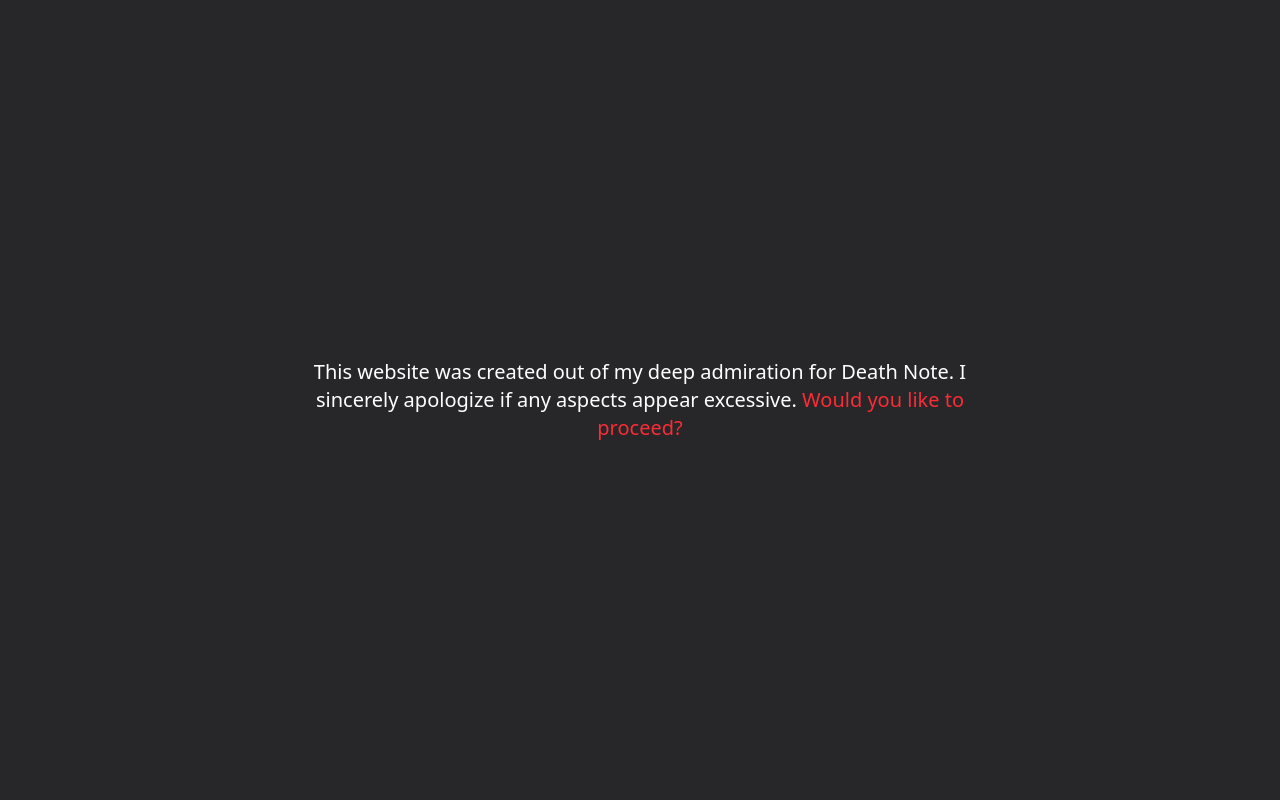
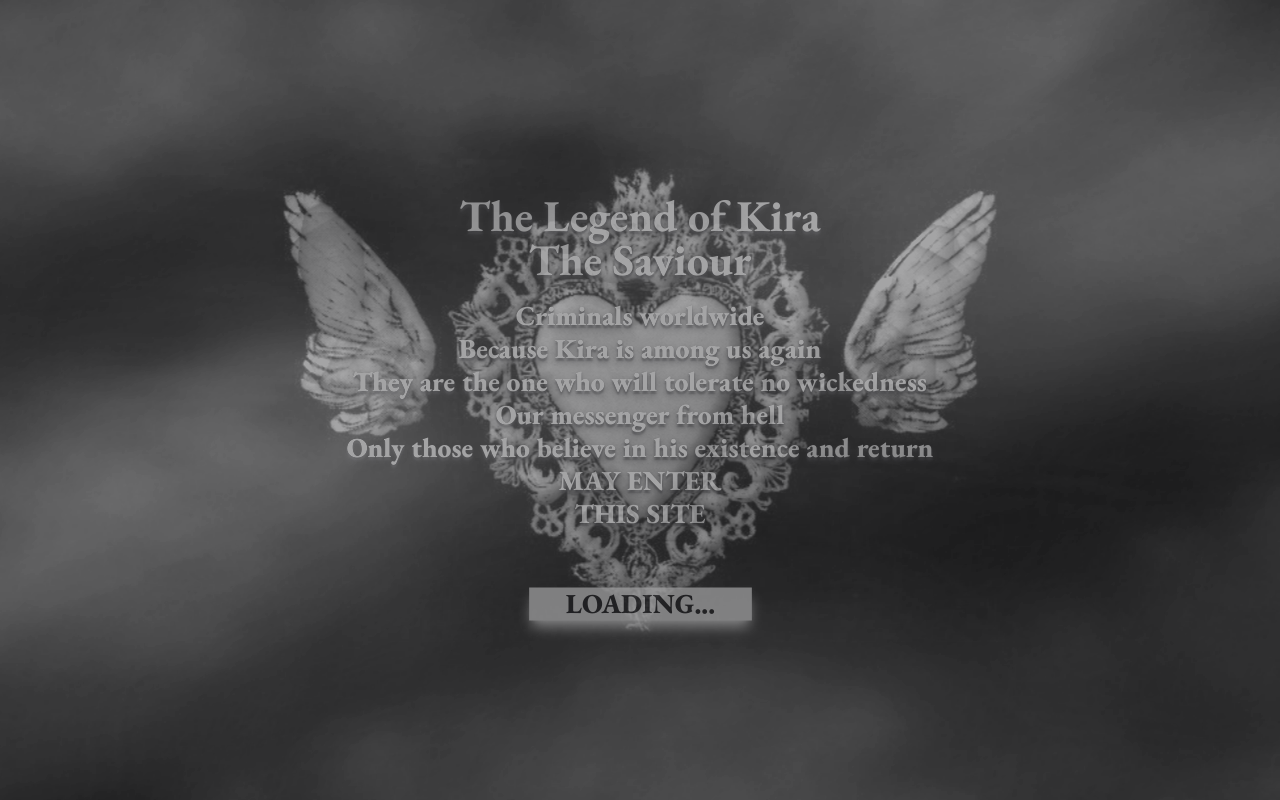
Before and after one commit to noparu/kira-website-2, a Next.js app: page / in a window 1280 px wide. Built offline with nearby package versions, Linux system fonts and the light colour scheme.

Commit message:
update home page, write page still wip

```diff
--- a/app/globals.css
+++ b/app/globals.css
@@ -34,8 +34,7 @@
 
 button {
   font-family: 'EB Garamond', serif;
-  @apply text-3xl text-zinc-900 font-black select-none bg-white px-10 shadow-lg/100 shadow-white opacity-70 cursor-pointer
-  hover:shadow-red-600 hover:bg-red-600 hover:text-red-200 transition-all ease-in-out
+  @apply text-3xl text-zinc-900 font-black select-none bg-white px-10 shadow-lg/100 shadow-white opacity-70 transition-all ease-in-out hover:shadow-red-600 hover:bg-red-600 hover:text-red-200 cursor-pointer
 }
 
 @keyframes zoom-in-out {
@@ -56,12 +55,30 @@
   }
 }
 
+@keyframes zoom-out {
+  from {
+    transform: scale(1);
+  }
+  to {
+    transform: scale(0.8);
+  }
+}
+
 @keyframes fade-in {
   from {
     opacity: 0;
   }
   to {
     opacity: 1;
+  }
+}
+
+@keyframes fade-out {
+  from {
+    opacity: 1;
+  }
+  to {
+    opacity: 0;
   }
 }
 
@@ -78,12 +95,16 @@
   animation: fade-in 10s ease-in-out forwards;
 }
 
-.fade-in-animation-2 {
-  animation: fade-in 3s ease-in-out forwards;
+.fade-out-animation {
+  animation: fade-out 5s ease-in-out forwards;
 }
 
 .zoom-in-animation {
   animation: zoom-in 10s ease-in-out forwards;
+}
+
+.zoom-out-animation {
+  animation: zoom-out 5s ease-in-out forwards;
 }
 
 .fade-pulse-animation {
--- a/app/home.tsx
+++ b/app/home.tsx
@@ -1,31 +1,38 @@
 'use client'
-import React from 'react'
-import { useRef } from 'react'
+import React, { useEffect, useState } from 'react'
 
-const HomePage = () => {
-    const videoRef = useRef(null)
+const Home = () => {
+    const [canClick, setCanClick] = useState(false);
+    const [fadeOutAnimation, setFadeOutAnimation] = useState(false);
+
+    useEffect(() => {
+        const timer = setTimeout(() => {
+            setCanClick(true);
+        }, 8_000);
+
+        return () => clearTimeout(timer);
+    }, []);
+
+    const handleAddClass = () => {
+        if (!canClick) return;
+        if (!fadeOutAnimation) {
+            setFadeOutAnimation(true);
+        } else {
+            return;
+        }
+    }
+
     return (
         <div className='w-full h-dvh bg-zinc-800 relative overflow-clip'>
             {/* === SUB CONTAINER === */}
-            <div className='w-full h-full flex items-center justify-center fade-in-animation'>
+            <div className={`w-full h-full flex items-center justify-center fade-in-animation
+                ${fadeOutAnimation ? "fade-out-animation" : ""}
+                `}>
                 {/* === INNER CONTENT === */}
                 <div className='w-full h-full'>
 
                     {/* === BACKGROUND LAYERS === */}
                     <div className="absolute left-0 top-0 w-full h-full flex items-center justify-center overflow-clip">
-                        <div className='absolute w-full h-dvh left-0 top-0 my-auto opacity-25 flex items-center justify-center'>
-                            <video className='w-full h-full object-cover' preload='none' autoPlay ref={videoRef} >
-                                <source src="/death-note-amv.mp4" type="video/mp4" />
-                                <track
-                                    src="/path/to/captions.vtt"
-                                    kind="subtitles"
-                                    srcLang="en"
-                                    label="English"
-                                />
-                                Your browser does not support the video tag.
-                            </video>
-                        </div>
-
                         {/* Mist layers */}
                         <img id="mis-1" src="/mist-1.jpg" className="absolute mix-blend-plus-lighter w-full h-dvh object-cover fade-pulse-animation z-20" />
                         <img id="mis-1" src="/mist-1.jpg" className="absolute mix-blend-plus-lighter w-full h-dvh object-cover fade-pulse-animation z-20" />
@@ -52,15 +59,17 @@
 
                         {/* === ENTER BUTTON === */}
                         <div className="z-30 mt-10 zoom-in-animation">
-                            <button >ENTER</button>
+                            {canClick ?
+                            <button onClick={handleAddClass} className="">ENTER</button>
+                            :
+                            <button className={`cursor-not-allowed`} >LOADING...</button>
+                            }
                         </div>
                     </div>
-
                 </div>
-
             </div>
         </div>
     )
 }
 
-export default HomePage
+export default Home
--- a/app/page.tsx
+++ b/app/page.tsx
@@ -1,20 +1,11 @@
-"use client"
-import { useState } from 'react'
-import HomePage from './home'
+import Home from './home'
 
-const MainHomePage = () => {
-    const [agree, setAgree] = useState(false)
+const HomePage = () => {
     return (
-        <div>
-            {!agree ?
-                <div className='bg-zinc-800 w-full h-dvh flex items-center justify-center text-center p-2 md:p-0'>
-                    <p className='w-[700px] text-white text-xl fade-in-animation-2'>This website was created out of my deep admiration for Death Note. I sincerely apologize if any aspects appear excessive. <span className='cursor-pointer text-red-500' onClick={() => setAgree(true)}>Would you like to proceed?</span></p>
-                </div>
-                :
-                <HomePage />
-            }
-        </div>
+        <>
+            <Home />
+        </>
     )
 }
 
-export default MainHomePage
+export default HomePage
--- /dev/null
+++ b/app/pages/write/page.tsx
@@ -0,0 +1,11 @@
+import React from 'react'
+
+const WritePage = () => {
+  return (
+    <div>
+      hello
+    </div>
+  )
+}
+
+export default WritePage
```
